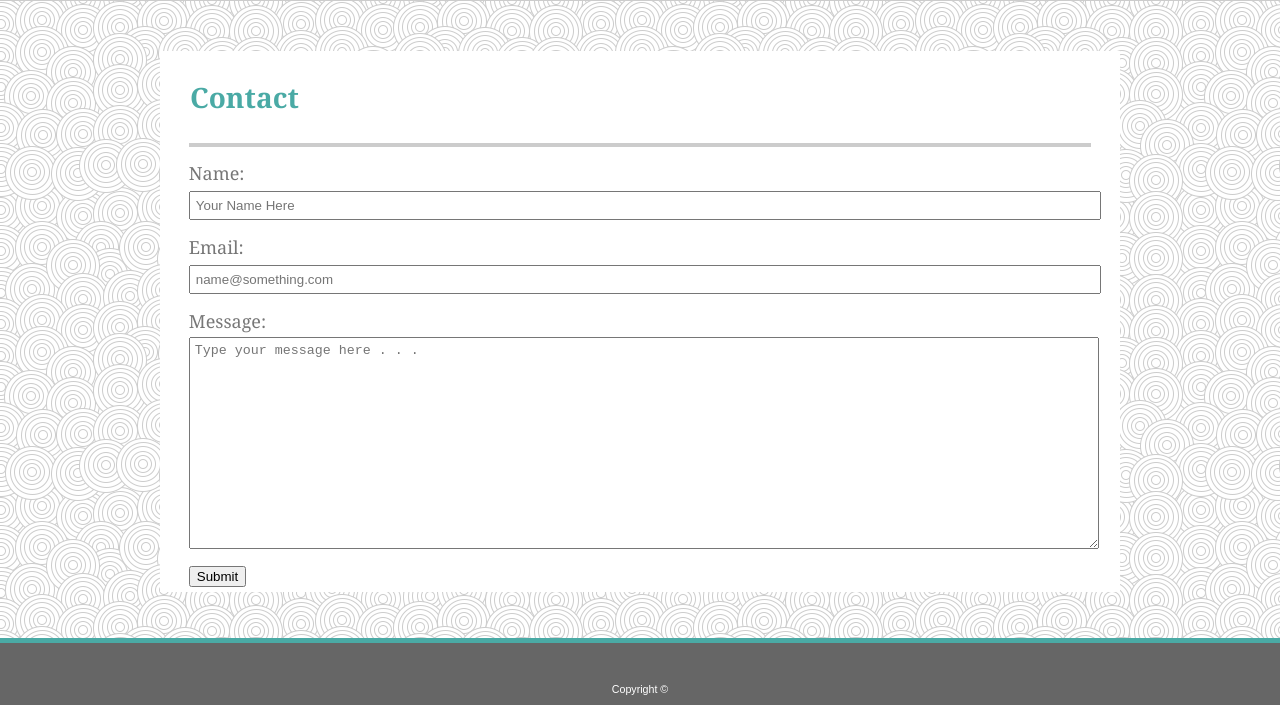
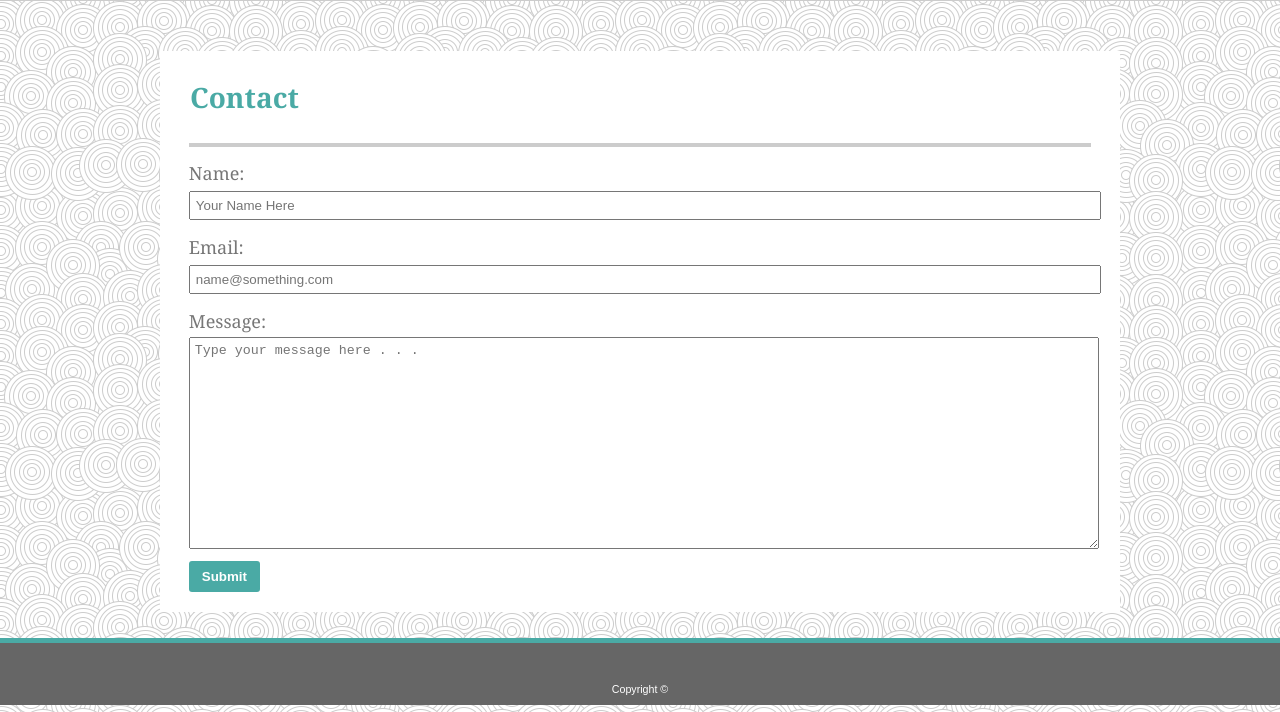
Before and after one commit to MetalJester/Basic-Portfolio, a plain HTML site: page contact.html in a window 1280 px wide. Shown: the part 95-807 px from the top of the page. Drawn offline with Linux system fonts and the light colour scheme.

Commit message:
formatted submit button

```diff
--- a/assets/css/style.css
+++ b/assets/css/style.css
@@ -198,3 +198,18 @@ form, .image_link {
 #message {
     height: 200px;
 }
+
+#button {
+    background-color: #4aaaa5;
+    color: #ffffff;
+    font-weight: bold;
+    border: none;
+    border-radius: 3px;
+    padding: 8px 13px;
+    margin-bottom: 20px;
+}
+
+#button:hover {
+    cursor: pointer;
+
+}
--- a/contact.html
+++ b/contact.html
@@ -49,7 +49,7 @@
 
             <h3>Message:</h3>
             <textarea id="message" placeholder="Type your message here . . ."></textarea>
-            <input type="submit" value="Submit">
+            <input type="submit" value="Submit" id="button">
         </form>
 
     </section>
```
